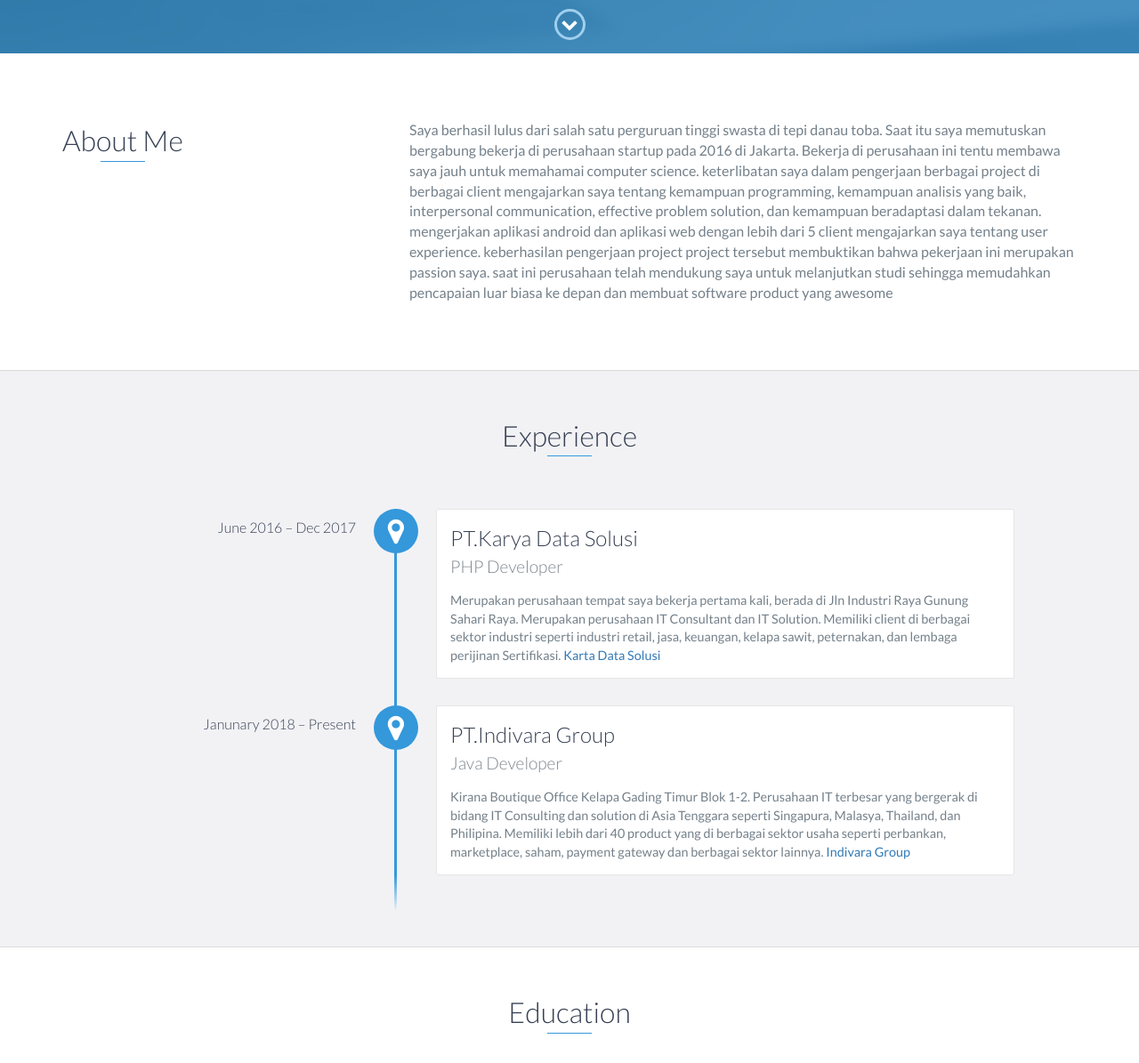
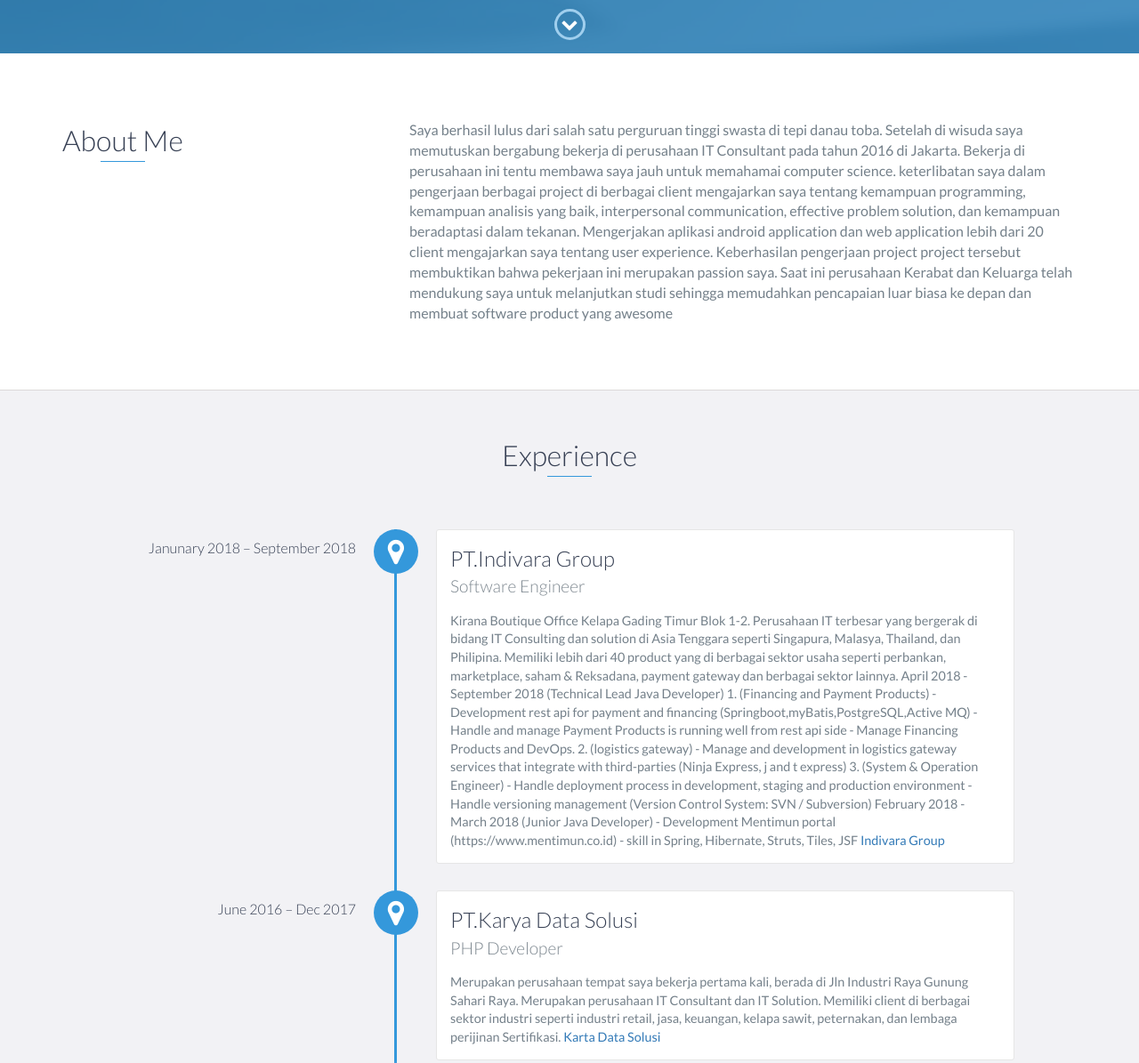
Before and after one commit to Rockysarasimanalu/Rockysarasimanalu.github.io, a website: page index.html in a window 1280 px wide. Shown: the part 740-1935 px from the top of the page at 89% size. Drawn offline with nearby package versions, Linux system fonts and the light colour scheme.

Commit message:
update index.html
update company

```diff
--- a/index.html
+++ b/index.html
@@ -73,11 +73,10 @@
                 </div>
                 <div class="col-md-8">
                     <p>
-                        Saya berhasil lulus dari salah satu perguruan tinggi swasta di tepi danau toba. Saat itu saya memutuskan bergabung bekerja di perusahaan startup pada 2016 di Jakarta. Bekerja di perusahaan ini tentu membawa saya jauh untuk memahamai computer science.
+                        Saya berhasil lulus dari salah satu perguruan tinggi swasta di tepi danau toba. Setelah di wisuda saya memutuskan bergabung bekerja di perusahaan IT Consultant pada tahun 2016 di Jakarta. Bekerja di perusahaan ini tentu membawa saya jauh untuk memahamai computer science.
                         keterlibatan saya dalam pengerjaan berbagai project di berbagai client mengajarkan saya tentang kemampuan programming, kemampuan analisis yang baik, interpersonal communication, effective problem solution, dan kemampuan beradaptasi dalam tekanan.
-                        mengerjakan aplikasi android dan aplikasi web dengan lebih dari 5 client mengajarkan saya tentang user experience. keberhasilan pengerjaan project project tersebut membuktikan bahwa pekerjaan ini merupakan passion saya.
-                        saat ini perusahaan telah mendukung saya untuk melanjutkan studi sehingga memudahkan pencapaian luar biasa ke depan dan membuat software product yang awesome
-
+                        Mengerjakan aplikasi android application dan web application lebih dari 20 client mengajarkan saya tentang user experience. Keberhasilan pengerjaan project project tersebut membuktikan bahwa pekerjaan ini merupakan passion saya.
+                        Saat ini perusahaan Kerabat dan Keluarga telah mendukung saya untuk melanjutkan studi sehingga memudahkan pencapaian luar biasa ke depan dan membuat software product yang awesome
                     </p>
                 </div>
             </div>
@@ -88,7 +87,30 @@
     <div id="experience" class="background-alt">
         <h2 class="heading">Experience</h2>
         <div id="experience-timeline">
-            <div data-date="June 2016 – Dec 2017">
+            <div data-date="Janunary 2018 – September 2018">
+                <h3>PT.Indivara Group</h3>
+                <h4>Software Engineer </h4>
+                <p>
+                   Kirana Boutique Office Kelapa Gading Timur Blok 1-2. Perusahaan IT terbesar yang bergerak di bidang IT Consulting dan solution di Asia Tenggara seperti Singapura, Malasya, Thailand, dan Philipina. Memiliki lebih dari 40 product yang di berbagai sektor usaha seperti perbankan, marketplace, saham & Reksadana, payment gateway dan berbagai sektor lainnya.
+
+		April 2018 - September 2018 (Technical Lead Java Developer)
+		   1. (Financing and Payment Products)
+ 			- Development rest api for payment and financing (Springboot,myBatis,PostgreSQL,Active MQ)
+ 			- Handle and manage Payment Products is running well from rest api side
+ 			- Manage Financing Products and DevOps.
+		   2. (logistics gateway)
+ 			- Manage and development in logistics gateway services that integrate with third-parties (Ninja Express, j and t express)
+		   3. (System & Operation Engineer)
+ 			- Handle deployment process in development, staging and production environment
+ 			- Handle versioning management (Version Control System: SVN / Subversion)
+		February 2018 - March 2018 (Junior Java Developer)
+ 			- Development Mentimun portal (https://www.mentimun.co.id)
+ 			- skill in Spring, Hibernate, Struts, Tiles, JSF
+			<a href="http://www.indivaragroup.com/" target="_blank">Indivara Group</a>
+                </p>
+            </div>
+
+	    <div data-date="June 2016 – Dec 2017">
                 <h3>PT.Karya Data Solusi</h3>
                 <h4>PHP Developer</h4>
                 <p>
@@ -97,14 +119,7 @@
                 </p>
             </div>
 
-            <div data-date="Janunary 2018 – Present">
-                <h3>PT.Indivara Group</h3>
-                <h4>Java Developer </h4>
-                <p>
-                   Kirana Boutique Office Kelapa Gading Timur Blok 1-2. Perusahaan IT terbesar yang bergerak di bidang IT Consulting dan solution di Asia Tenggara seperti Singapura, Malasya, Thailand, dan Philipina. Memiliki lebih dari 40 product yang di berbagai sektor usaha seperti perbankan, marketplace, saham, payment gateway dan berbagai sektor lainnya.
-                   <a href="http://www.indivaragroup.com/" target="_blank">Indivara Group</a>
-                </p>
-            </div>
+
         </div>
     </div>
     <!-- End #experience -->
```
